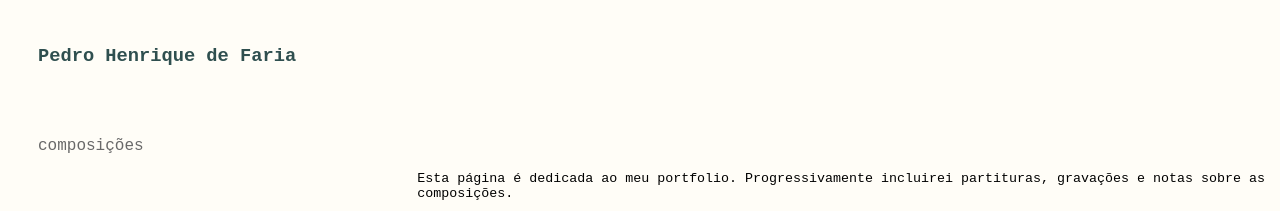
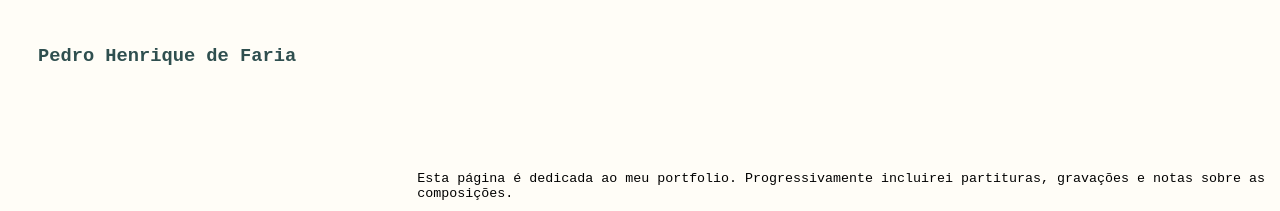
Before and after one commit to phfaria/phfaria.github.io, a plain HTML site: page index.html in a window 1280 px wide. Shown: the top 211 px of the page. Drawn offline with Linux system fonts and the light colour scheme.

Commit message:
Update index.html

```diff
--- a/index.html
+++ b/index.html
@@ -65,7 +65,7 @@ a {
 <br>
 <div class="row">
   <div class="column left">
-    <p> <a href="mus.html"> composições </a> </p>
+    <p>  </p>
     <br>
   </div>
 
```
